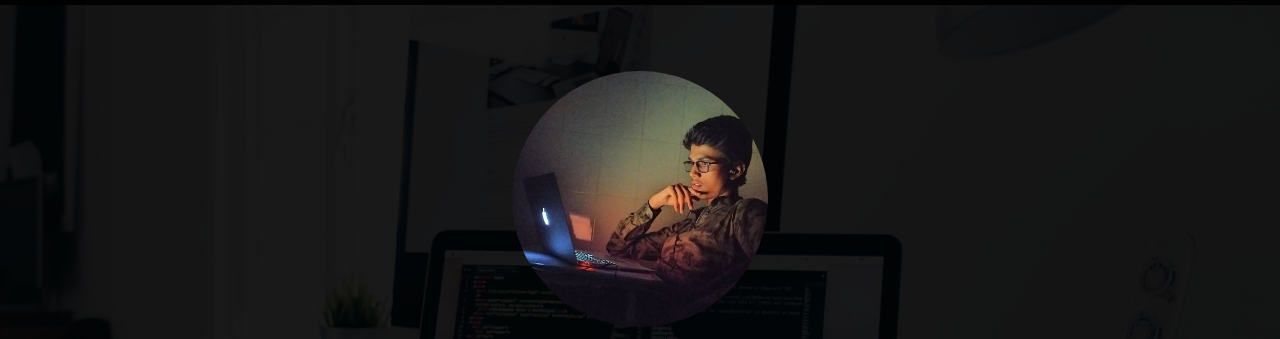
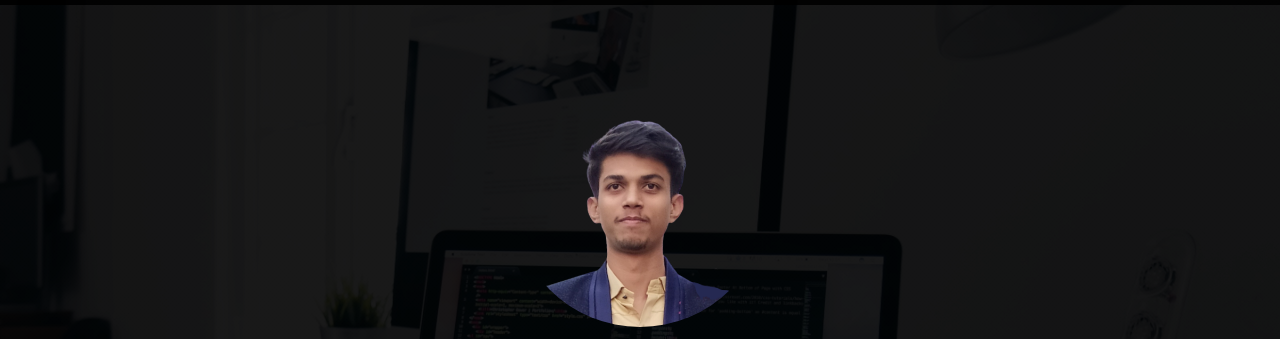
Before and after one commit to AdityaBirangal/portfolio, a plain HTML site: page index.html in a window 1280 px wide. Shown: the part 59-398 px from the top of the page. Drawn offline with nearby package versions, Linux system fonts and the light colour scheme.

Commit message:
Profile Update

```diff
--- a/index.html
+++ b/index.html
@@ -3,7 +3,7 @@
     <title>Aditya Birangal - Android Developer, Web Developer</title>
     <META name="keywords" content="Aditya Birangal, Aditya, Birangal, Aditya Birangal, Birangal Aditya, BirangalAditya, Android Developer, Web Beveloper">
     <META name="description" content="Official Website of Aditya Birangal. Android Developer, ISO Developer, Web Developer, Graphic Designer">
-    <link rel="shortcut icon" href="Images/Aditya Birangal.jpg" type="image/jpg" />
+    <link rel="shortcut icon" href="Images/Aditya_Birangal_Profile.png" type="image/jpg" />
     <meta charset="utf-8">
     <meta name="viewport" content="width=device-width, initial-scale=1">
 
@@ -21,7 +21,7 @@
     <script src="js/typecursor.js"></script>
 
     <meta property="og:title" content="Aditya Birangal - Android/ISO Developer, Web Developer">
-    <meta property="og:image" content="Images/Aditya Birangal.jpg">
+    <meta property="og:image" content="Images/Aditya_Birangal_Profile.png">
 </head>
 <body data-spy="scroll" data-target=".navbar" data-offset="50">
     <nav id="myNavbar" class="navbar navbar-expand-lg navbar-dark sticky-top">
@@ -56,7 +56,7 @@
     <!-- Home Section -->
     <section id="home" style="margin-top: 0%;">
         <div class="container-fluid">
-            <img class="rounded-circle d-block mx-auto m-3" src="Images/Aditya Birangal.jpg" height="256" width="256" data-aos="zoom-in-up">
+            <img class="rounded-circle d-block mx-auto m-3" src="Images/Aditya_Birangal_Profile.png" height="256" width="256" data-aos="zoom-in-up">
             <div class="h2 mt-2 text-center font-weight-bold" style="color: #FFFFFF">Aditya Birangal</div>
             <div class="text-center h6 mt-2" style="color: #FFFFFF"><h6>Lover of Technology !</h6></div>
 
@@ -300,9 +300,6 @@
     <!-- Footer -->
     <footer class="m-3 mx-auto">
         <div class="text-center text-white p-3" style="background-color: rgba(0,0,0,0.8)">Copyright © 2017-<script>document.write(/\d{4}/.exec(Date())[0])</script> | Aditya Birangal | All rights reserved.</div>
-
-
-
     </footer>
 
     <!-- Initialize Animation -->
```
Also changed, not shown: Images/Aditya_Birangal_Profile.png (added), 1 other file.
